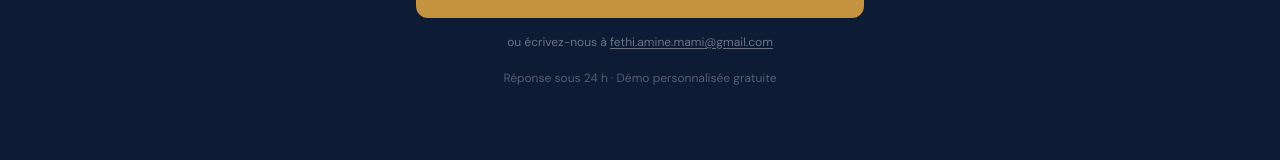
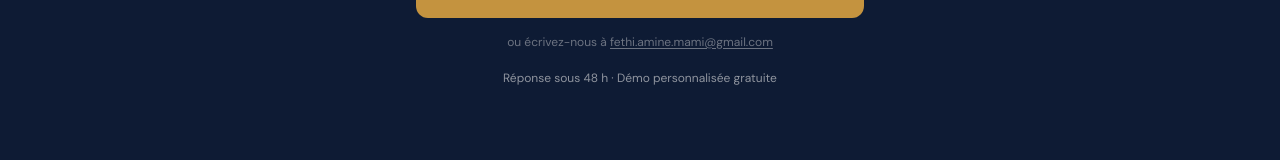
Before and after one commit to Gat7i/Guestskit-website, a Next.js app: page / in a window 1280 px wide. Shown: the part 7950-8110 px from the top of the page. Built offline with nearby package versions, Linux system fonts and the light colour scheme; no server answers.

Commit message:
fix(V3): délai de réponse 24h → 48h + contraste snow/30 → snow/55 (CtaFinal)

```diff
--- a/src/app/page.tsx
+++ b/src/app/page.tsx
@@ -520,7 +520,7 @@ function CtaFinal() {
         </p>
 
         <ContactForm contactEmail={CONTACT_EMAIL} />
-        <p className="text-snow/30 text-xs mt-5">Réponse sous 24 h · Démo personnalisée gratuite</p>
+        <p className="text-snow/55 text-xs mt-5">Réponse sous 48 h · Démo personnalisée gratuite</p>
       </div>
     </section>
   );
```
